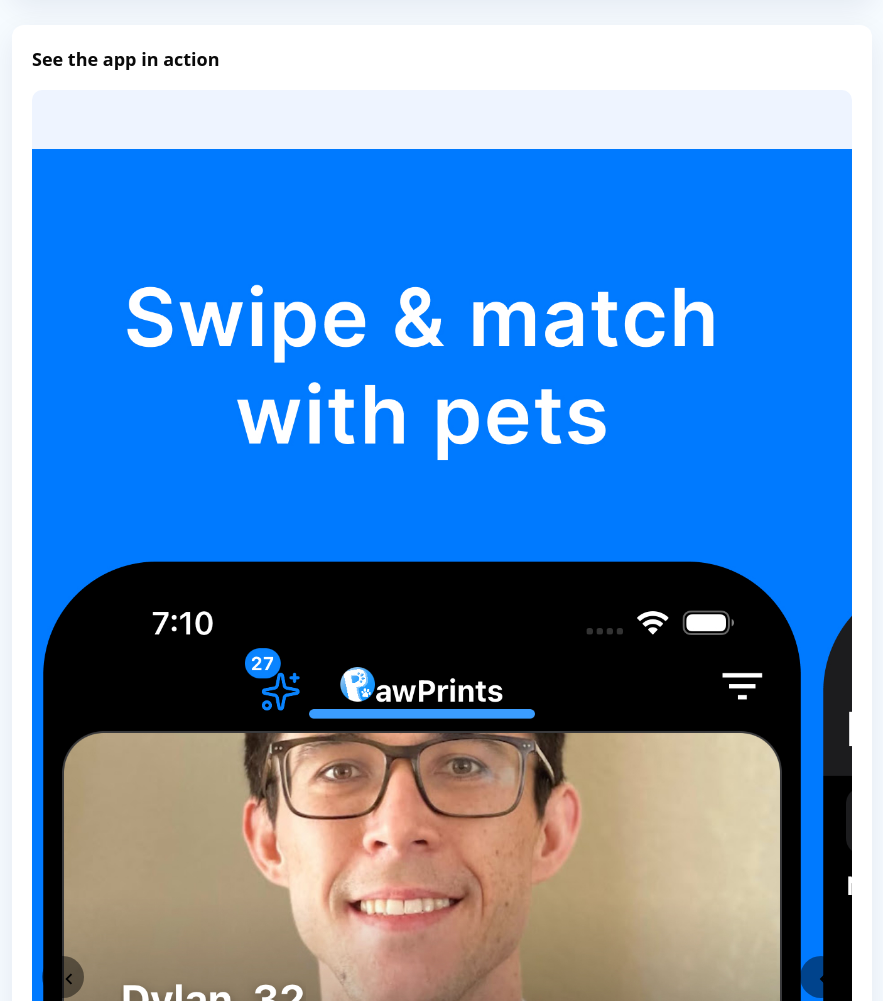
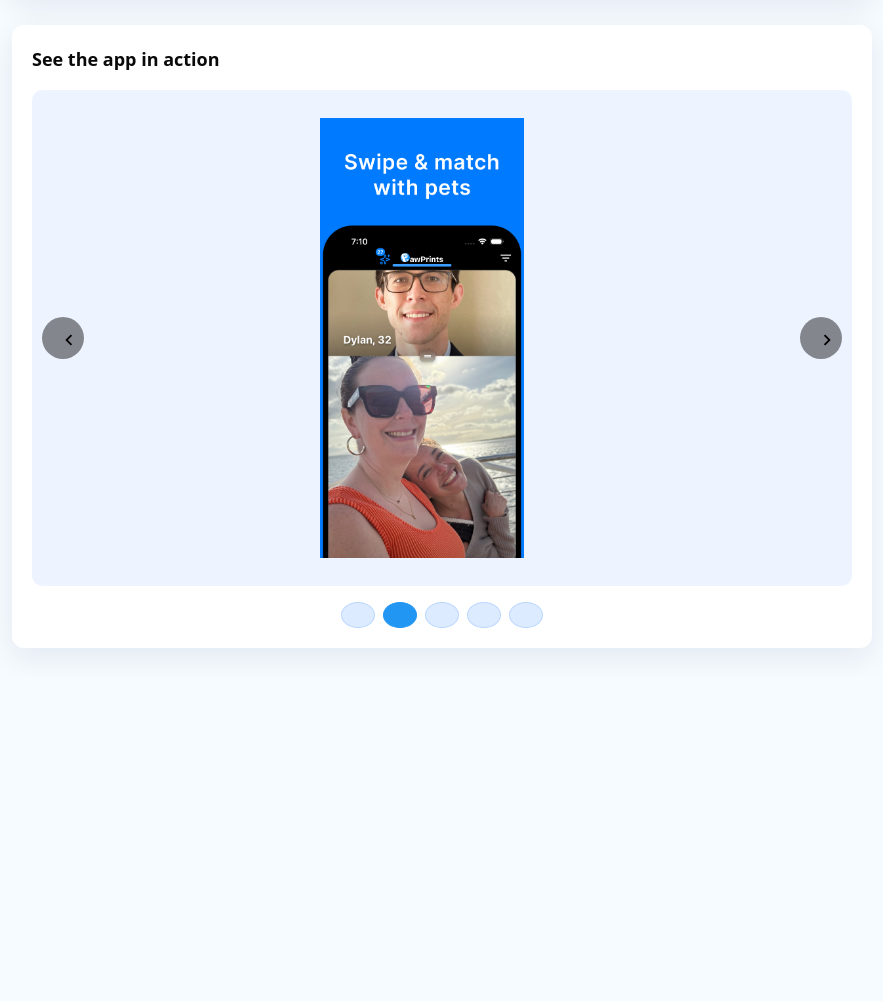
Before and after one commit to pawprintsapp/pawprintsapp.github.io, a plain HTML site: page index.html in a window 1280 px wide. Shown: the part 407-1408 px from the top of the page, without its empty margins (198-1081 px from the left). After the commit the page ends 1083 px from the top, so only its background shows below. Drawn offline with Linux system fonts and the light colour scheme.

Commit message:
carousel update

```diff
--- a/index.html
+++ b/index.html
@@ -56,8 +56,31 @@
 
             /* Carousel Image Size */
             --shot-max-w: 1242px;
+            /* hard pixel cap (optional, for very large desktops) */
             --shot-max-h: 2688px;
+            --shot-vh: 65vh;
+            /* << main control: ~65% of the viewport height */
+            --shot-min: 360px;
+            /* minimum rendered height (prevents too-tiny on short viewports) */
+            --shot-max: 900px;
+            /* maximum rendered height (caps on huge monitors) */
         }
+
+        /* Tiny phones: make screenshots a bit shorter to keep arrows/text visible */
+        @media (max-width: 380px) {
+            :root {
+                --shot-vh: 58vh;
+            }
+        }
+
+        /* Landscape devices: usually need less height */
+        @media (orientation: landscape) {
+            :root {
+                --shot-vh: 55vh;
+                --shot-max: 700px;
+            }
+        }
+
 
         body {
             margin: 0;
@@ -426,20 +449,13 @@
             font-weight: 800;
         }
 
-        .pp-carousel-viewport{
+        .pp-carousel-viewport {
             position: relative;
             overflow: hidden;
             border-radius: 10px;
-
-  /* Use the iOS portrait screenshot ratio and hard caps */
-  aspect-ratio: 1242 / 2688;
-  width: 100%;
-  max-width: var(--shot-max-w);
-  max-height: var(--shot-max-h);
-
-  margin-inline: auto;          /* keep it centered */
             background: #eef4ff;
         }
+
         /* Fallback for browsers without aspect-ratio support */
         @supports not (aspect-ratio: 1 / 1) {
             .pp-carousel-viewport::before {
@@ -456,7 +472,7 @@
 
         .pp-carousel-track {
             display: flex;
-            height: 100%;
+            /* REMOVE previous: height: 100%; */
             transition: transform 400ms ease;
             will-change: transform;
             touch-action: pan-y;
@@ -464,26 +480,28 @@
 
         .pp-carousel-slide {
             flex: 0 0 100%;
-            height: 100%;
             display: grid;
             place-items: center;
+            padding: 12px;
+            /* small inner gutter so the image “floats” a bit */
             overflow: hidden;
-            user-select: none;
         }
 
-       .pp-carousel-slide img{
-  /* Never render larger than 1242×2688 */
-  max-width: var(--shot-max-w);
-  max-height: var(--shot-max-h);
 
-  /* Fill the viewport but keep the whole screenshot visible */
-  width: 100%;
-  height: 100%;
+        .pp-carousel-slide img {
+            /* Make the image shorter so it always fits on screen */
+            height: clamp(var(--shot-min), var(--shot-vh), var(--shot-max));
+            width: auto;
+            /* keep aspect ratio */
+            max-height: min(var(--shot-vh), var(--shot-max-h));
+            max-width: min(100%, var(--shot-max-w));
+
             object-fit: contain;
-
+            /* show entire screenshot, no cropping */
             display: block;
+            margin-inline: auto;
+            /* center horizontally */
         }
-
 
         .pp-carousel-arrow {
             position: absolute;
@@ -661,15 +679,19 @@
 
             <!-- Arrows -->
             <button class="pp-carousel-arrow pp-carousel-prev" type="button" aria-label="Previous screenshot">
+                <!-- Left arrow (Material-style) -->
                 <svg viewBox="0 0 24 24" aria-hidden="true">
                     <path d="M15.41 7.41 14 6l-6 6 6 6 1.41-1.41L10.83 12z" />
                 </svg>
             </button>
+
             <button class="pp-carousel-arrow pp-carousel-next" type="button" aria-label="Next screenshot">
+                <!-- Right arrow (Material-style) -->
                 <svg viewBox="0 0 24 24" aria-hidden="true">
-                    <path d="m10 6 1.41 1.41L7.83 11H18v2H7.83l3.58 3.59L10 18l-6-6 6-6z" />
+                    <path d="M8.59 16.59 13.17 12 8.59 7.41 10 6l6 6-6 6z" />
                 </svg>
             </button>
+
         </div>
 
         <!-- Dots -->
```
Lines whose indentation alone changed are shown as unchanged.
